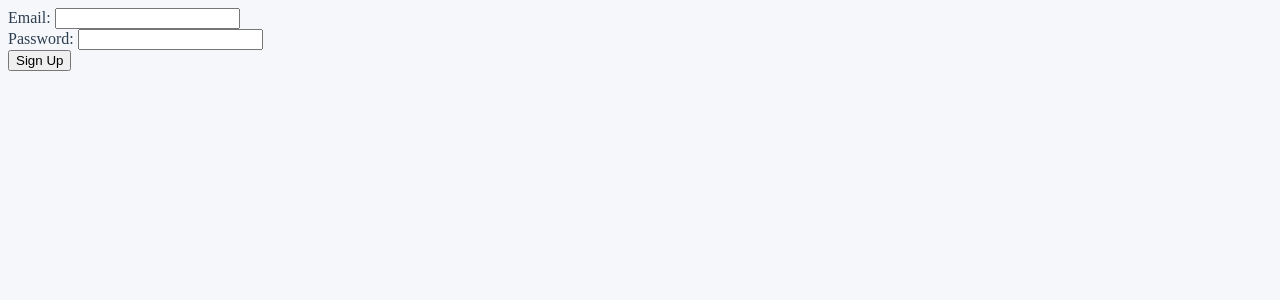
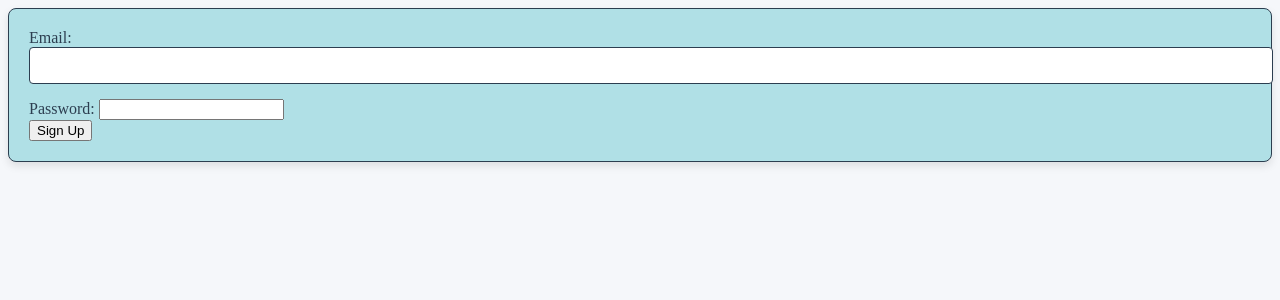
Before and after one commit to zcoder365/AntiBurnout-McHacks13, a Flask app: page /signup in a window 1280 px wide. Shown: the top 300 px of the page. Run offline with Flask 3, Linux system fonts and the light colour scheme.

Commit message:
add form styles

```diff
--- a/static/styles.css
+++ b/static/styles.css
@@ -15,6 +15,46 @@
 body {
     color: var(--text-dark);
     background-color: var(--background);
+}
+
+form {
+    background-color: var(--light-blue);
+    border: 1px solid var(--dark-grey);
+    border-radius: 8px;
+    padding: 20px;
+    box-shadow: 0 4px 8px rgba(0, 0, 0, 0.1);
+}
+
+input[type="text"],
+input[type="email"],
+textarea {
+    width: 100%;
+    padding: 10px;
+    border: 1px solid var(--dark-grey);
+    border-radius: 4px;
+    margin-bottom: 15px;
+    transition: border-color 0.3s ease;
+}
+
+input[type="text"]:focus,
+input[type="email"]:focus,
+textarea:focus {
+    border-color: var(--primary-blue);
+    outline: none;
+}
+
+button {
+    background-color: var(--primary-blue);
+    color: white;
+    border: none;
+    border-radius: 4px;
+    padding: 10px 15px;
+    cursor: pointer;
+    transition: background-color 0.3s ease;
+}
+
+button:hover {
+    background-color: var(--primary-red);
 }
 
 .stable {
```
